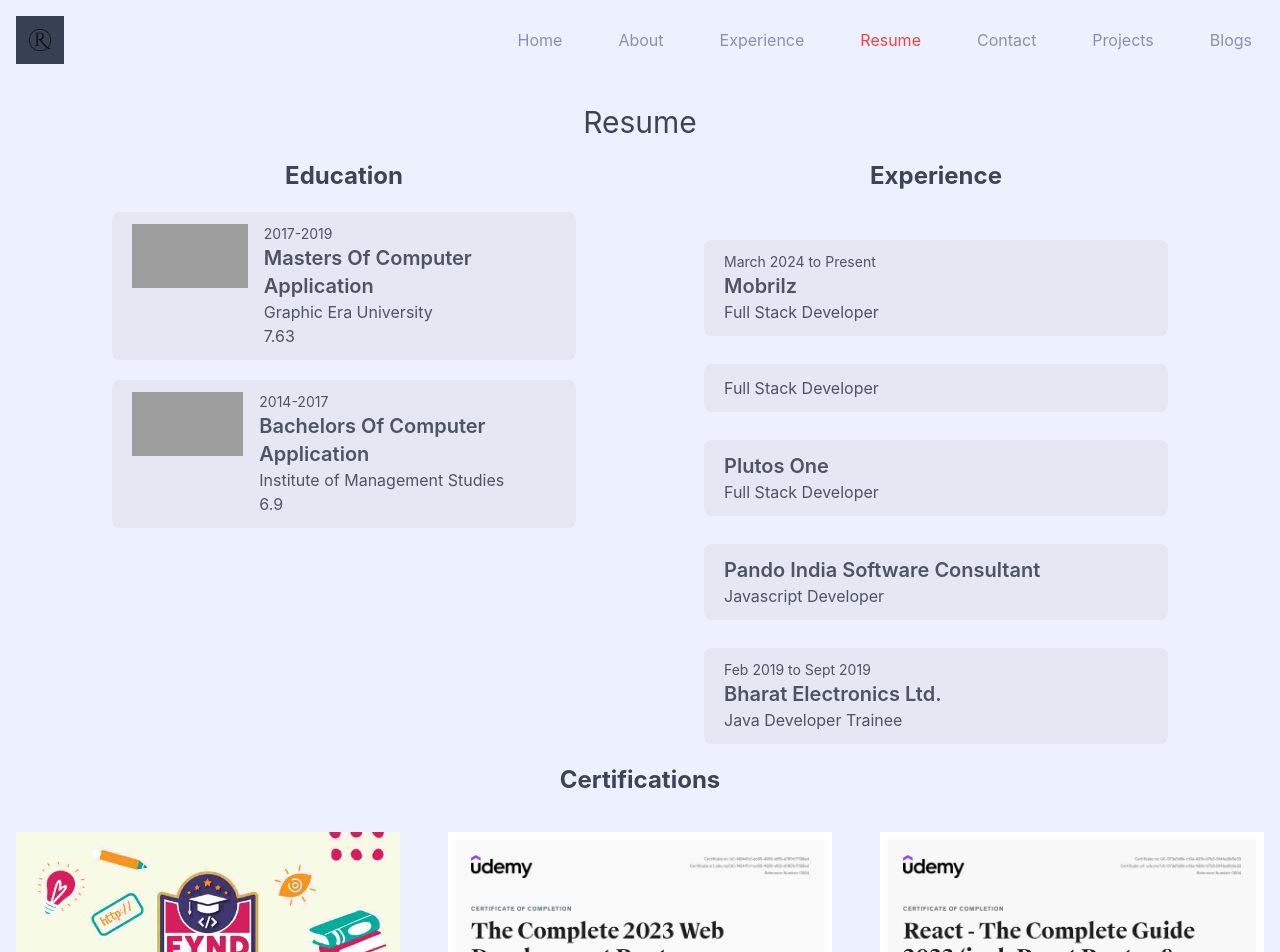
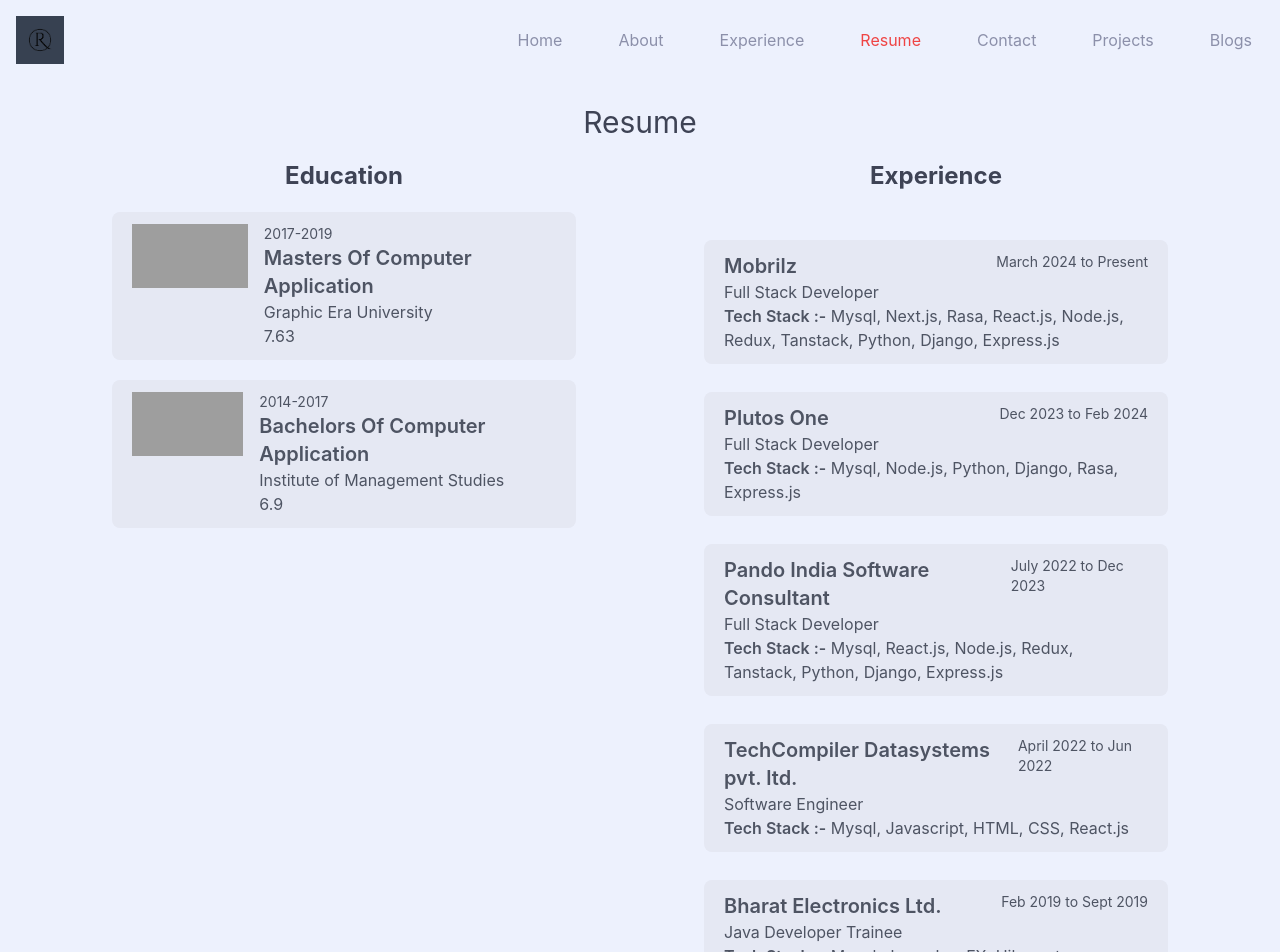
Before and after one commit to mobrilzAkshat/portfolio, a React (Vite) app: page /Resume in a window 1280 px wide. Shown: the top 952 px of the page. Built offline with nearby package versions, Linux system fonts and the light colour scheme; grey boxes are pictures that could not be loaded.

Commit message:
experience updated

```diff
--- a/src/pages/Resume/Resume.tsx
+++ b/src/pages/Resume/Resume.tsx
@@ -16,9 +16,9 @@ export default function Resume() {
   return (
     <div>
       <section className="mt-10 flex justify-center">
-        <h1 className="text-darkHeadingColor text-3xl">
+        <h2 className="text-darkHeadingColor text-3xl">
           Resume
-        </h1>
+        </h2>
       </section>
       <section className="flex-row-reverse lg:flex lg:justify-center gap-[8rem]">
       <motion.div
@@ -27,19 +27,29 @@ export default function Resume() {
           animate="visible"
           variants={experienceVariants}
         >
-          <p className="text-darkHeadingColor text-center text-2xl font-bold p-5">Experience</p>
+          <h3 className="text-darkHeadingColor text-center text-2xl font-bold p-5">Experience</h3>
           {experience.map((exp, index) => {
           return (
             <div className="" key={index}>
               <div className="px-5 py-3 text-textColor bg-[#e5e8f3] rounded-lg transition-transform duration-300 ease-in-out hover:bg-[#dee1ec] hover:cursor-pointer hover:shadow-xl
               hover:transform hover:translate-x-2">
-              <p className="text-sm">{exp.date}</p>
+                <div className="flex justify-between">
+                  <div className="">
                     <p className="text-xl font-semibold">
                       {/* <span>Icon</span> */}
                       {exp.company_name}
                     </p>
                     <p>{exp.job_title}</p>
                   </div>
+                  <div className="">
+                    <p className="text-sm">{exp.date}</p>
+                  </div>
+                </div>
+                <p><span className="font-semibold" >Tech Stack :-</span> {exp.tech_stack}</p>
+              </div>
+              {/* <div className="w-10 h-20">
+                <img src={exp.logo} alt="" />
+              </div> */}
           </div>
             );
           })}
@@ -51,10 +61,10 @@ export default function Resume() {
           variants={educationVariants}
         >
           <div className="">
-            <p className="text-darkHeadingColor text-center text-2xl font-bold p-5">Education </p>
+            <h3 className="text-darkHeadingColor text-center text-2xl font-bold p-5">Education </h3>
             {education.map((edu, index)=>{
               return (
-              <div className="px-5 py-3 mb-5 text-textColor bg-[#e5e8f3] rounded-lg transition-transform duration-300 ease-in-out hover:bg-[#dee1ec] hover:cursor-pointer hover:shadow-xl
+              <div key={index} className="px-5 py-3 mb-5 text-textColor bg-[#e5e8f3] rounded-lg transition-transform duration-300 ease-in-out hover:bg-[#dee1ec] hover:cursor-pointer hover:shadow-xl
               hover:transform hover:translate-x-2">
                 <div className="flex justify-evenly">
                   <div className="pr-4">
--- a/src/pages/Resume/experience.json
+++ b/src/pages/Resume/experience.json
@@ -3,40 +3,40 @@
         "date":"March 2024 to Present",
         "company_name":"Mobrilz",
         "description":"",
-        "tech_stack":"Mysql, React.js, Node.js, Redux, Tanstack, Python, Django, Express.js",
+        "tech_stack":"Mysql, Next.js, Rasa, React.js, Node.js, Redux, Tanstack, Python, Django, Express.js",
         "logo":"",
         "job_title":"Full Stack Developer"
     },
     {
-        "date":"",
-        "company_name":"",
+        "date":"Dec 2023 to Feb 2024",
+        "company_name":"Plutos One",
         "description":"",
-        "tech_stack":"Mysql, React.js, Node.js, Redux, Tanstack, Python, Django, Express.js",
-        "logo":"",
+        "tech_stack":"Mysql, Node.js, Python, Django, Rasa, Express.js",
+        "logo":"https://media.licdn.com/dms/image/D4D0BAQHDZ6bRG2jN0w/company-logo_100_100/0/1695116409828/plutos_one_logo?e=1721260800&v=beta&t=8qVRMDLvtA-hX_6IkneT4ociA9O67ERAXsRbtv8VdCM",
         "job_title":"Full Stack Developer"
     },
     {
-        "date":"",
-        "company_name":"Plutos One",
+        "date":"July 2022 to Dec 2023",
+        "company_name":"Pando India Software Consultant",
         "description":"",
-        "tech_stack":"Mysql, Node.js, Python, Django, Rasa, Express.js",
-        "logo":"",
+        "tech_stack":"Mysql, React.js, Node.js, Redux, Tanstack, Python, Django, Express.js",
+        "logo":"https://pandoconsultants.com/static/media/LogoPando.fdd261119702b077a65f.png",
         "job_title":"Full Stack Developer"
     },
     {
-        "date":"",
-        "company_name":"Pando India Software Consultant",
+        "date":"April 2022 to Jun 2022",
+        "company_name":"TechCompiler Datasystems pvt. ltd.",
         "description":"",
-        "tech_stack":"Mysql, React.js, Node.js, Redux, Tanstack, Python, Django, Express.js",
-        "logo":"",
-        "job_title":"Javascript Developer"
+        "tech_stack":"Mysql, Javascript, HTML, CSS, React.js",
+        "logo":"https://media.licdn.com/dms/image/D4D0BAQGBIf7kd4x2Rg/company-logo_200_200/0/1697021539997/elephas_technologies_pvt__ltd_logo?e=1721260800&v=beta&t=SLaEvqGsBEiyjPXpPpz4o4NxZUYY2LgMkZQ78JC8ECg",
+        "job_title":"Software Engineer"
     },
     {
         "date":"Feb 2019 to Sept 2019",
         "company_name":"Bharat Electronics Ltd.",
         "description":"",
-        "tech_stack":"Mysql, React.js, Node.js, Redux, Tanstack, Python, Django, Express.js",
-        "logo":"",
+        "tech_stack":"Mysql, Java, JavaFX, Hibernate",
+        "logo":"https://imgs.search.brave.com/iI8b9_GYMI7UD7IxEBTR_V2Ztr-_46_aljXXFpaa4P0/rs:fit:860:0:0/g:ce/aHR0cHM6Ly91cGxv/YWQud2lraW1lZGlh/Lm9yZy93aWtpcGVk/aWEvY29tbW9ucy90/aHVtYi9lL2U4L0Jl/bF9sb2dvLmpwZy8y/MjBweC1CZWxfbG9n/by5qcGc",
         "job_title":"Java Developer Trainee"
     }
 ]
```
Lines whose indentation alone changed are shown as unchanged.
